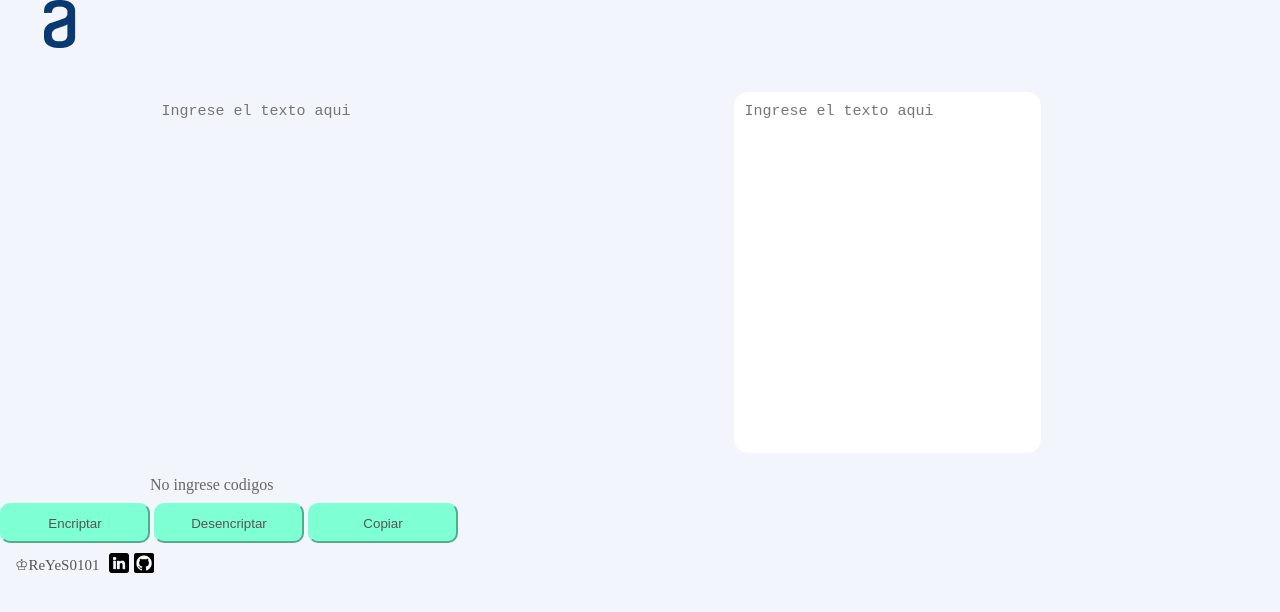
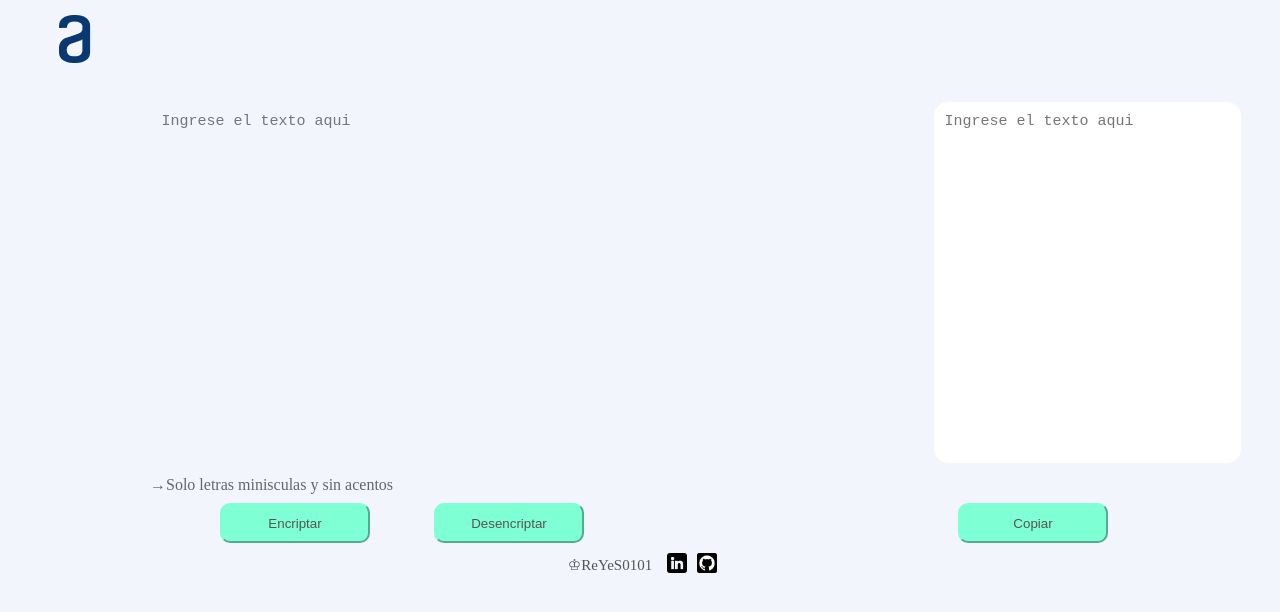
Before and after one commit to ReYeS0101/Challenge-Oracle-ONE, a plain HTML site: page Index.html in a window 1280 px wide. Drawn offline with Linux system fonts and the light colour scheme.

Commit message:
desarrollo css y html

```diff
--- a/Css/index.css
+++ b/Css/index.css
@@ -1,3 +1,6 @@
+header{
+    padding: 15px;
+}
 body{
     background: #F3F5FC;
 }
@@ -14,15 +17,16 @@ body{
 }
 /* area de texto */
 .caja-all{
-    padding: 40px 0 20px 150px;
+    padding: 20px 0 10px 150px;
 }
-
 .caja1{
     resize: none;
     padding: 0.7em;
     font-size: 15px;
     border-color: #F3F5FC;
     background-color: #F3F5FC;
+    margin-right: 200px;
+    outline: none;
 }
 .caja2{
     resize: none;
@@ -30,33 +34,53 @@ body{
     font-size: 15px;
     border-radius: 15px;
     border-color: #F3F5FC;
-    background-image:url()
+    outline: none;
 }
 
 .codigo{
     padding: 0 0 0 150px;
     color: #666666;
 }
+.codigo:before{
+    content:"→";
+}
 /* botones */
+.button-all{
+    padding: 10px 0 0 220px;
+}
 
 #botones{
-
-    margin: 10px 0 0 0;
     width: 150px;
     height: 40px;
     background: aquamarine;
     border-radius: 10px;
     border-color: aquamarine;
     color:#555555;
+    transition: 1s all;
+    cursor: pointer;
 }
-.boton{
+#botones:hover{
+    background: linear-gradient(aquamarine, #666666);
+    transform: scale(1.1);
 
+
+
+}
+.boton-1{
+    margin-right: 60px;
+}
+.boton-2{
+    margin-right: 370px;
 }
 
 
 /* datos personales */
 footer{
-    display:flex;
+    display: flex;
+    justify-content: center;
+}
+.datos{
+    display: flex;
     padding: 10px;
 }
 .copyright{
@@ -64,9 +88,8 @@ footer{
     font-size: 15px;
     font-style: normal;
     margin: 5px;
-    text-align: center;
 }
 .icono{
     width: 20px;
-    padding: 0 0 0 5px;
+    padding: 0 0 0 10px;
 }
--- a/Index.html
+++ b/Index.html
@@ -27,11 +27,11 @@
 
             <section id="">
 
-                 <p class="codigo">No ingrese codigos</p>
-                 <div class="botones">
-                    <button id="botones" class="boton">Encriptar</button>
-                    <button id="botones" class="boton">Desencriptar</button>
-                    <button id="botones" class="boton">Copiar</button>
+                 <p class="codigo">Solo letras minisculas y sin acentos</p>
+                 <div class="button-all">
+                    <button id="botones" class="boton-1">Encriptar</button>
+                    <button id="botones" class="boton-2">Desencriptar</button>
+                    <button id="botones" class="boton-3">Copiar</button>
                  </div>
 
 
@@ -39,9 +39,12 @@
         </main>
 
         <footer>
+            <div class="datos">
                 <p class="copyright">&#9812ReYeS0101</p>
                 <a href="https://www.linkedin.com/in/gustavomonacofels"><img class="icono" src="Imagenes/linkedin.png"></a>
                 <a href="https://www.github.com/ReYeS0101"><img class="icono" src="Imagenes/github.png"></a>
+            </div>
+
         </footer>
     </body>
 </html>
```
